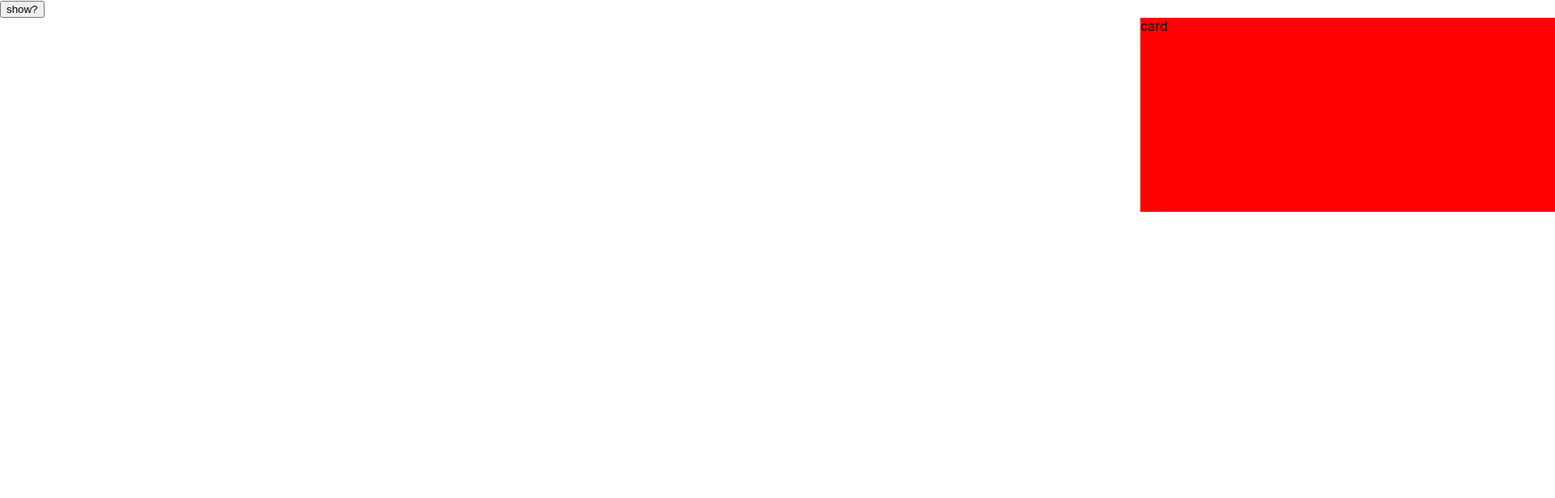
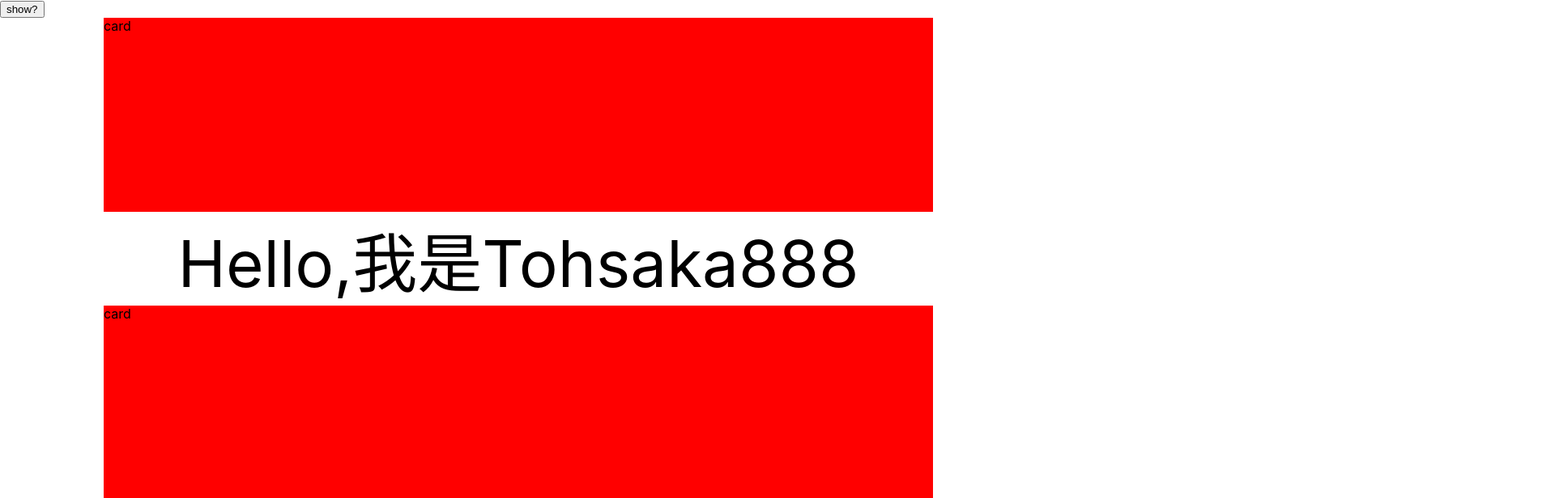
Before and after one commit to tohsaka888/personal-custom-animation, a React (Create React App) app: page / in a window 1280 px wide. Shown: the top 616 px of the page at 81% size, 1920 px wide, since content can reach past the window. Built offline with nearby package versions, Linux system fonts and the light colour scheme.

Commit message:
默认显示动画

```diff
--- a/src/App.tsx
+++ b/src/App.tsx
@@ -19,7 +19,7 @@ const configsRight: SpringConfig = {
 };
 
 function App() {
-  const [isMove, setIsMove] = useState<boolean>(false);
+  const [isMove, setIsMove] = useState<boolean>(true);
   return (
     <div>
       <button
```
